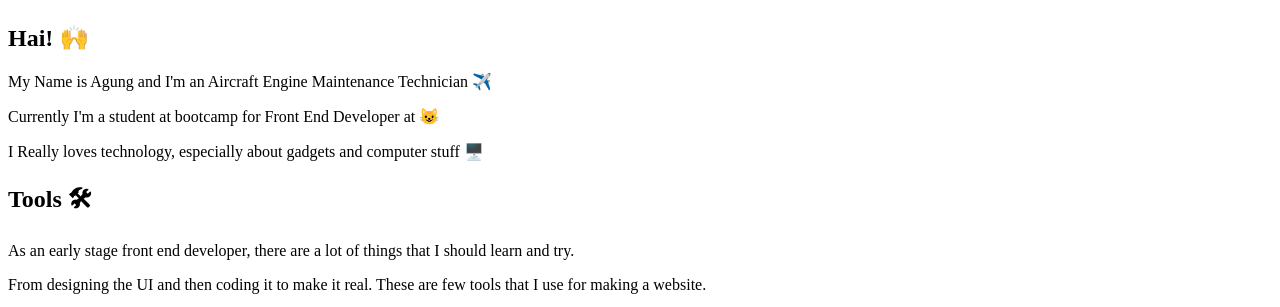
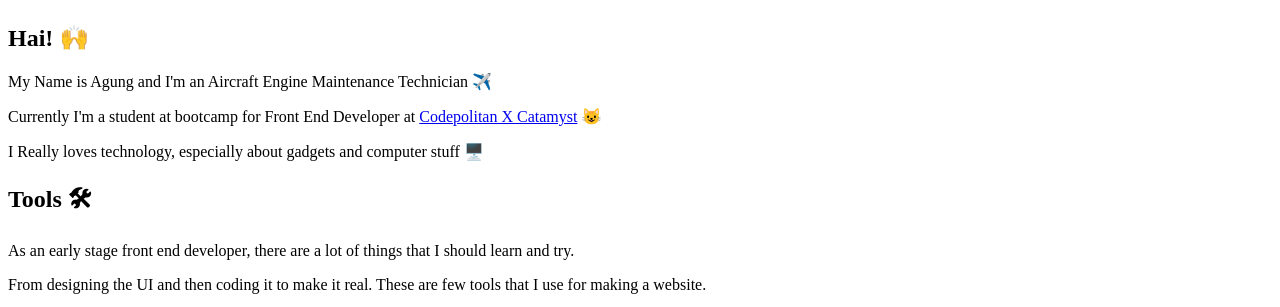
Before and after one commit to agnuramdan/agnuramdan-web, a plain HTML site: page index.html in a window 1280 px wide. Shown: the part 1130-1437 px from the top of the page. Drawn offline with Linux system fonts and the light colour scheme.

Commit message:
Add missing word on <a/> at introduction section

```diff
--- a/index.html
+++ b/index.html
@@ -26,7 +26,10 @@
         </p>
         <p>
           Currently I'm a student at bootcamp for Front End Developer at
-          <a href="https://program.codepolitan.com/catamyst/"></a> 😺
+          <a href="https://program.codepolitan.com/catamyst/"
+            >Codepolitan X Catamyst</a
+          >
+          😺
         </p>
         <p>
           I Really loves technology, especially about gadgets and computer stuff
```
